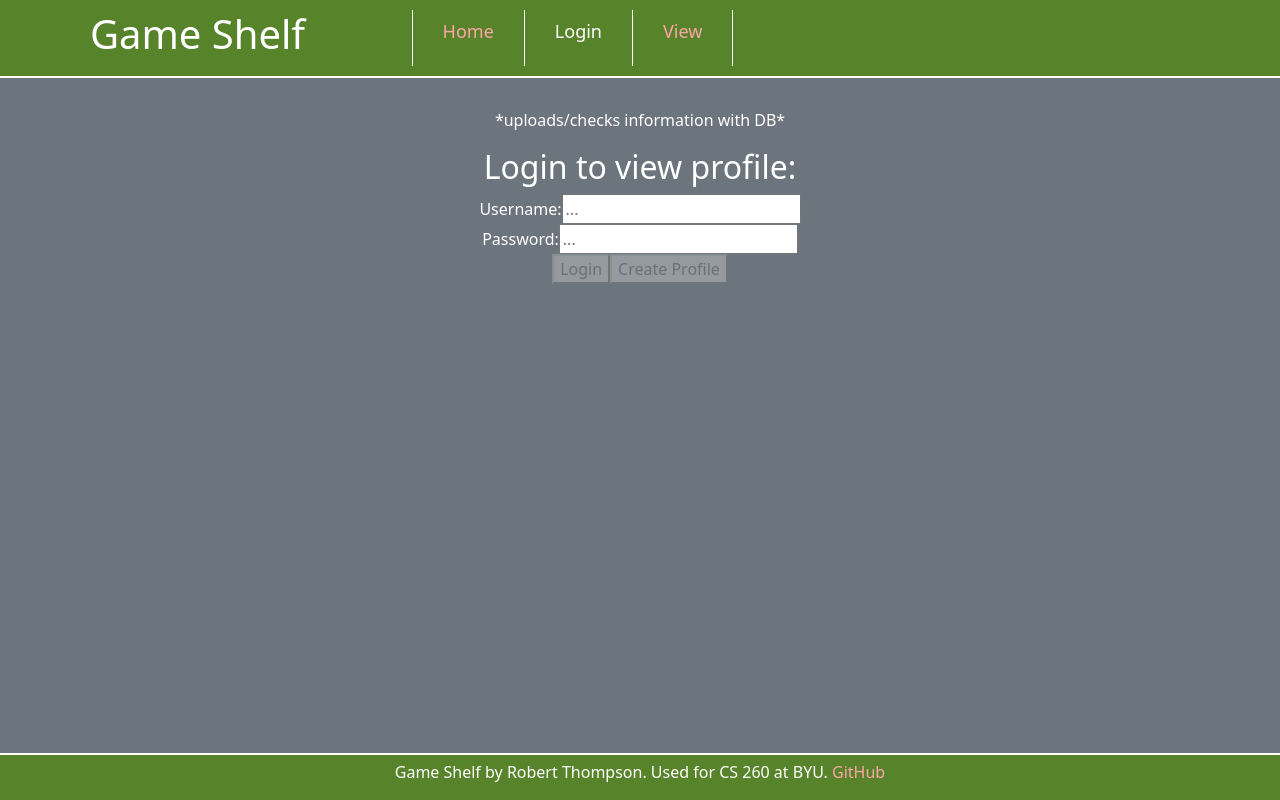
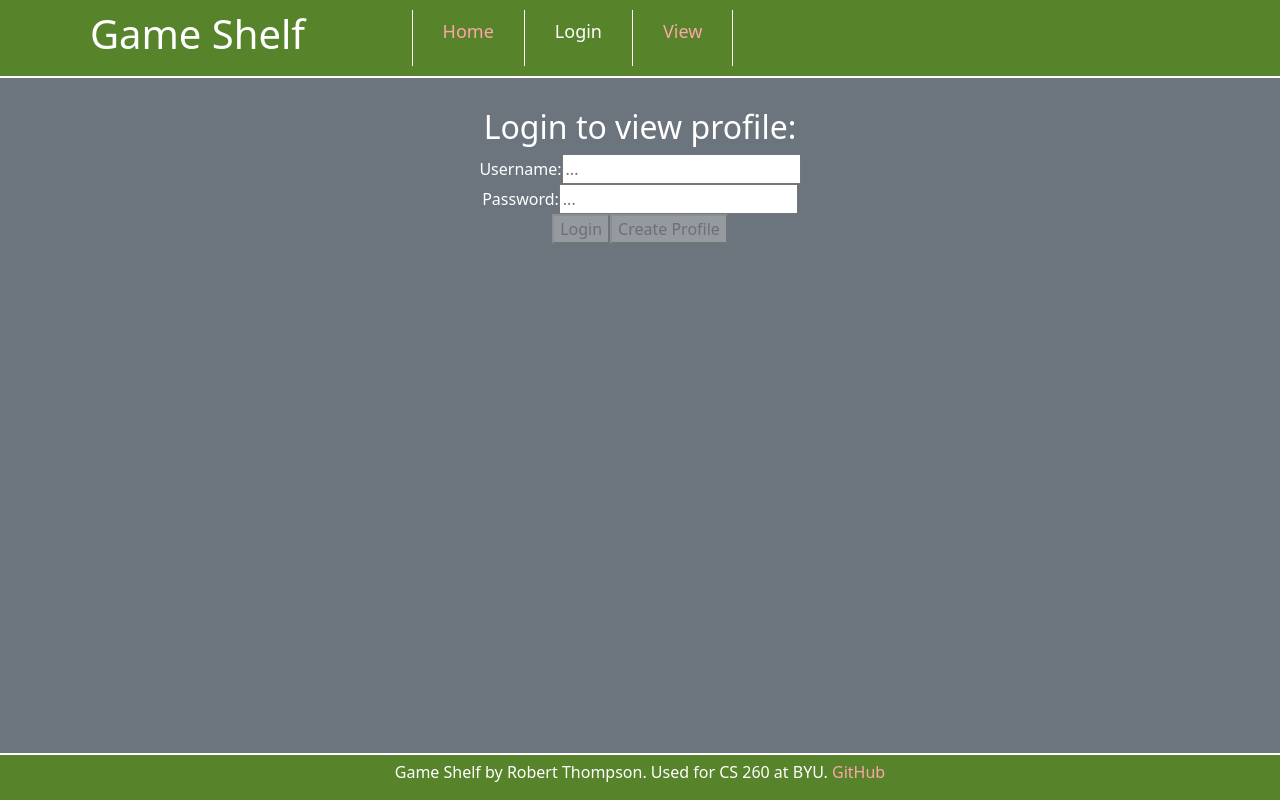
Before and after one commit to Shadowfox20/Startup, a React (Vite) app: page /login in a window 1280 px wide. Built offline with nearby package versions, Linux system fonts and the light colour scheme.

Commit message:
removed placeholder

```diff
--- a/src/login/login.jsx
+++ b/src/login/login.jsx
@@ -48,7 +48,6 @@ export function Login() {
 
   return (
     <main className="container-fluid bg-secondary text-center">
-      <p>*uploads/checks information with DB*</p>
       <section>
         <h2>Login to view profile:</h2>
         <div>
```
